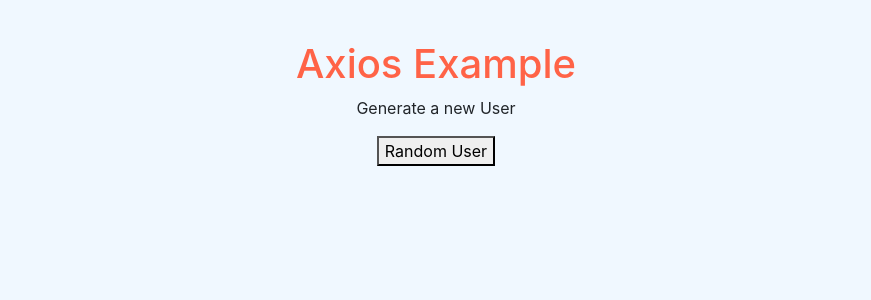
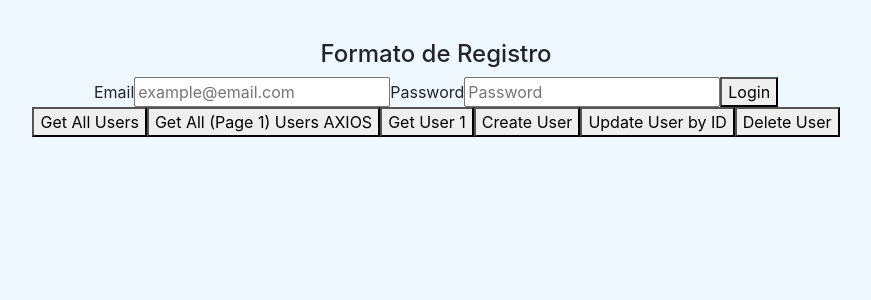
Before and after one commit to arancitof/Gestor_Tareas, a React (Create React App) app: page / in a window 1280 px wide. Shown: the top 300 px of the page, without its empty margins (204-1075 px from the left). Built offline with nearby package versions, Linux system fonts and the light colour scheme.

Commit message:
Peticiones CRUD

```diff
--- a/src/App.js
+++ b/src/App.js
@@ -16,6 +16,7 @@
 import ObservableExample from './components/pure/ObservableExample';
 import FetchExample from './components/pure/FetchExample';
 import AxiosExample from './components/pure/AxiosExample';
+import AxiosCRUDExample from './components/pure/AxiosCRUDExample';
 
 function App() {
   return (
@@ -51,7 +52,8 @@
       {/* <AsyncExample></AsyncExample> */}
       {/* <ObservableExample></ObservableExample> */}
     {/*   <FetchExample></FetchExample> */}
-    <AxiosExample></AxiosExample>
+    {/* <AxiosExample></AxiosExample> */}
+    <AxiosCRUDExample></AxiosCRUDExample>
     </div>
   );
 }
--- /dev/null
+++ b/src/components/pure/AxiosCRUDExample.jsx
@@ -0,0 +1,190 @@
+import React from "react";
+import {
+    login,
+    getAllUsers,
+    getAllPagedUsers,
+    getUserByID,
+    createUser,
+    updateUserByID,
+    deleteUserByID,
+} from "../../services/axiosCRUDService";
+import { Formik, Field, Form, ErrorMessage } from "formik";
+import * as Yup from "yup";
+
+const AxiosCRUDExample = () => {
+    const initialCredentials = {
+        email: "",
+        password: "",
+    };
+
+    const loginSchema = Yup.object().shape({
+        email: Yup.string()
+            .email("InvalidEmail format")
+            .required("Email is required"),
+        password: Yup.string().required("Password is required"),
+    });
+
+    const autUser = (values) => {
+        login(values.email, values.password)
+            .then((response) => {
+                if (response.data.token) {
+                    alert(JSON.stringify(response.data.token));
+                    sessionStorage.setItem("token", response.data.token);
+                } else {
+                    sessionStorage.removeItem("token");
+                    throw new Error("Login Failure");
+                }
+            })
+            .catch((error) => {
+                alert(`Something went wrong: ${error}`);
+                sessionStorage.removeItem("token");
+            })
+            .finally(() => console.log("Login done"));
+    };
+
+    //CRUD EXAMPLES
+    const obtainAllUsers = () => {
+        getAllUsers()
+            .then((response) => {
+                if (response.data.data && response.status === 200) {
+                    alert(JSON.stringify(response.data.data));
+                } else {
+                    throw new Error(`No Users Found `);
+                }
+            })
+            .catch((error) => alert(`Something was wrong: ${error}`));
+    };
+
+    const obtainAllPagedUsers = (page) => {
+        getAllPagedUsers(page)
+            .then((response) => {
+                if (response.data.data && response.status === 200) {
+                    alert(JSON.stringify(response.data.data));
+                } else {
+                    throw new Error(`No Users Found in page ${page}`);
+                }
+            })
+            .catch((error) => alert(`Something was wrong: ${error}`));
+    };
+
+    const obtainUserByID = (id) => {
+        getUserByID(id)
+            .then((response) => {
+                if (response.data.data && response.status === 200) {
+                    alert(JSON.stringify(response.data.data));
+                } else {
+                    throw new Error("User not found");
+                }
+            })
+            .catch((error) => alert(`Something was wrong: ${error}`));
+    };
+
+    const createNewUser = (name, job) => {
+        createUser(name, job)
+            .then((response) => {
+                if (response.data && response.status === 201) {
+                    alert(JSON.stringify(response.data));
+                } else {
+                    throw new Error("User not create");
+                }
+            })
+            .catch((error) => alert(`Something was wrong: ${error}`));
+    };
+
+    const updateUser = (id, name, job) => {
+        updateUserByID(id, name, job)
+            .then((response) => {
+                if (response.data && response.status === 200) {
+                    alert(JSON.stringify(response.data));
+                } else {
+                    throw new Error("User not found and no update");
+                }
+            })
+            .catch((error) => alert(`Something was wrong: ${error}`));
+    };
+
+    const deleteUser = (id) => {
+        deleteUserByID(id)
+            .then((response) => {
+                if (response.status === 204) {
+                    alert(`User with ID: ${id} delete successfully`);
+                } else {
+                    throw new Error("User not found and no delete");
+                }
+            })
+            .catch((error) => alert(`Something was wrong: ${error}`));
+    };
+
+    return (
+        <div>
+            <h4>Formato de Registro</h4>
+            <Formik
+                //Valores iniciales
+                initialValues={initialCredentials}
+                //Validacion de YUP
+                validationSchema={loginSchema}
+                //On submit event
+                onSubmit={async (values) => {
+                    autUser(values);
+                }}
+            >
+                {/* Props de Formik */}
+                {({
+                    values,
+                    touched,
+                    errors,
+                    isSubmitting,
+                    handleChange,
+                    handleBlur,
+                }) => (
+                    <Form>
+                        <label htmlFor="email">Email</label>
+                        <Field
+                            id="email"
+                            type="email"
+                            name="email"
+                            placeholder="example@email.com"
+                        />
+
+                        {/* Error del Email */}
+                        {errors.email && touched.email && (
+                            <ErrorMessage name="email" component="div" />
+                        )}
+
+                        <label htmlFor="password">Password</label>
+                        <Field
+                            id="password"
+                            name="password"
+                            placeholder="Password"
+                            type="password"
+                        />
+                        {/* Errores del Password */}
+                        {errors.password && touched.password && (
+                            <ErrorMessage name="password" component="div" />
+                        )}
+                        <button type="submit">Login</button>
+                        {isSubmitting ? <p>Login Your Credentials...</p> : null}
+                    </Form>
+                )}
+            </Formik>
+
+            {/* Example CRUDS */}
+            <div>
+                <button onClick={obtainAllUsers}>Get All Users</button>
+                <button onClick={() => obtainAllPagedUsers(1)}>
+                    Get All (Page 1) Users AXIOS
+                </button>
+                <button onClick={() => obtainUserByID(1)}>Get User 1</button>
+                <button onClick={() => createNewUser("morpheus", "leader")}>
+                    Create User
+                </button>
+                <button onClick={() => updateUser(1, "morpheus", "developer")}>
+                    Update User by ID
+                </button>
+                <button onClick={() => deleteUser(1)}>Delete User</button>
+            </div>
+        </div>
+    );
+};
+
+export default AxiosCRUDExample;
--- /dev/null
+++ b/src/services/axiosCRUDService.js
@@ -0,0 +1,84 @@
+import axios from "axios";
+
+/**
+ * Método de Login
+ * @param { string } email
+ * @param { string } password
+ */
+export const login = (email, password) => {
+    let body = {
+        email: email,
+        password: password
+    }
+
+    return axios.post('https://reqres.in/api/login', body, {
+        headers: {
+            'x-api-key': 'reqres-free-v1'
+        }
+    });
+}
+
+// Obtain all users
+export const getAllUsers = () => {
+    return axios.get('https://reqres.in/api/users', {
+        headers: {
+            'x-api-key': 'reqres-free-v1'
+        }
+    });
+}
+
+// Obtain all paged users
+export const getAllPagedUsers = (page) => {
+    return axios.get(`https://reqres.in/api/users?page=${page}`, {
+        headers: {
+            'x-api-key': 'reqres-free-v1'
+        }
+    });
+}
+
+
+// Obtain User by id
+export const getUserByID = (id) => {
+    return axios.get(`https://reqres.in/api/user/${id}`, {
+        headers: {
+            'x-api-key': 'reqres-free-v1'
+        }
+    });
+}
+
+//Create User
+export const createUser = (name, job) => {
+    let body = {
+        name: name,
+        job: job
+    }
+
+    return axios.post('https://reqres.in/api/users', body, {
+        headers: {
+            'x-api-key': 'reqres-free-v1'
+        }
+    });
+}
+
+//Update User
+export const updateUserByID = (id, name, job) => {
+    let body = {
+        name: name,
+        job: job
+    }
+
+    return axios.put(`https://reqres.in/api/users/${id}`, body, {
+        headers: {
+            'x-api-key': 'reqres-free-v1'
+        }
+    });
+}
+
+//Delete User
+export const deleteUserByID = (id) => {
+    return axios.delete(`https://reqres.in/api/user/${id}`, {
+        headers: {
+            'x-api-key': 'reqres-free-v1'
+        }
+    });
+}
--- a/src/services/axiosService.js
+++ b/src/services/axiosService.js
@@ -1,4 +1,8 @@
 import APIRequest from "../utils/config/axios.config";
+
+
+
+
 
 export  function getRandomUser() {
     return APIRequest.get('/' , {
```
